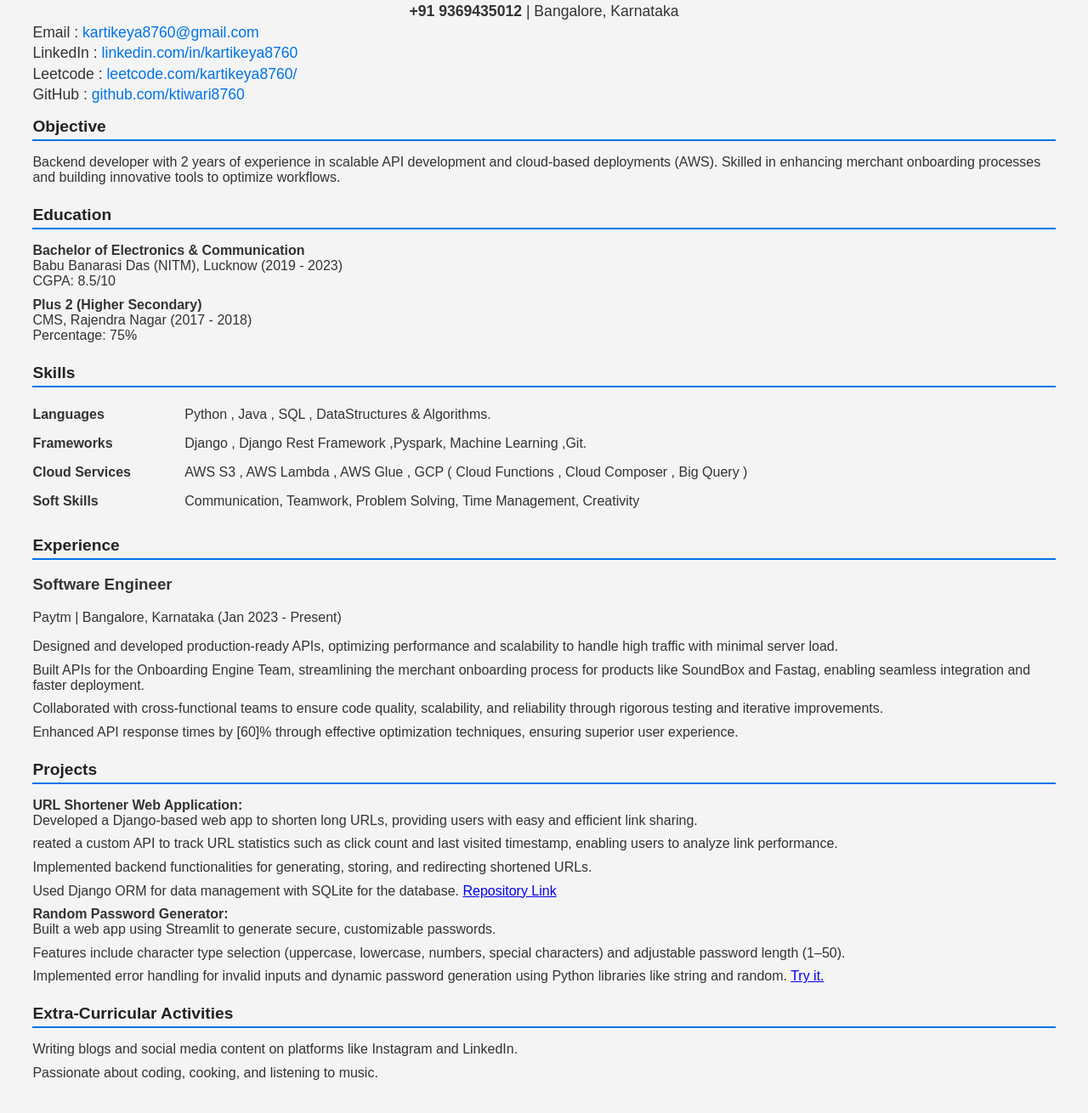
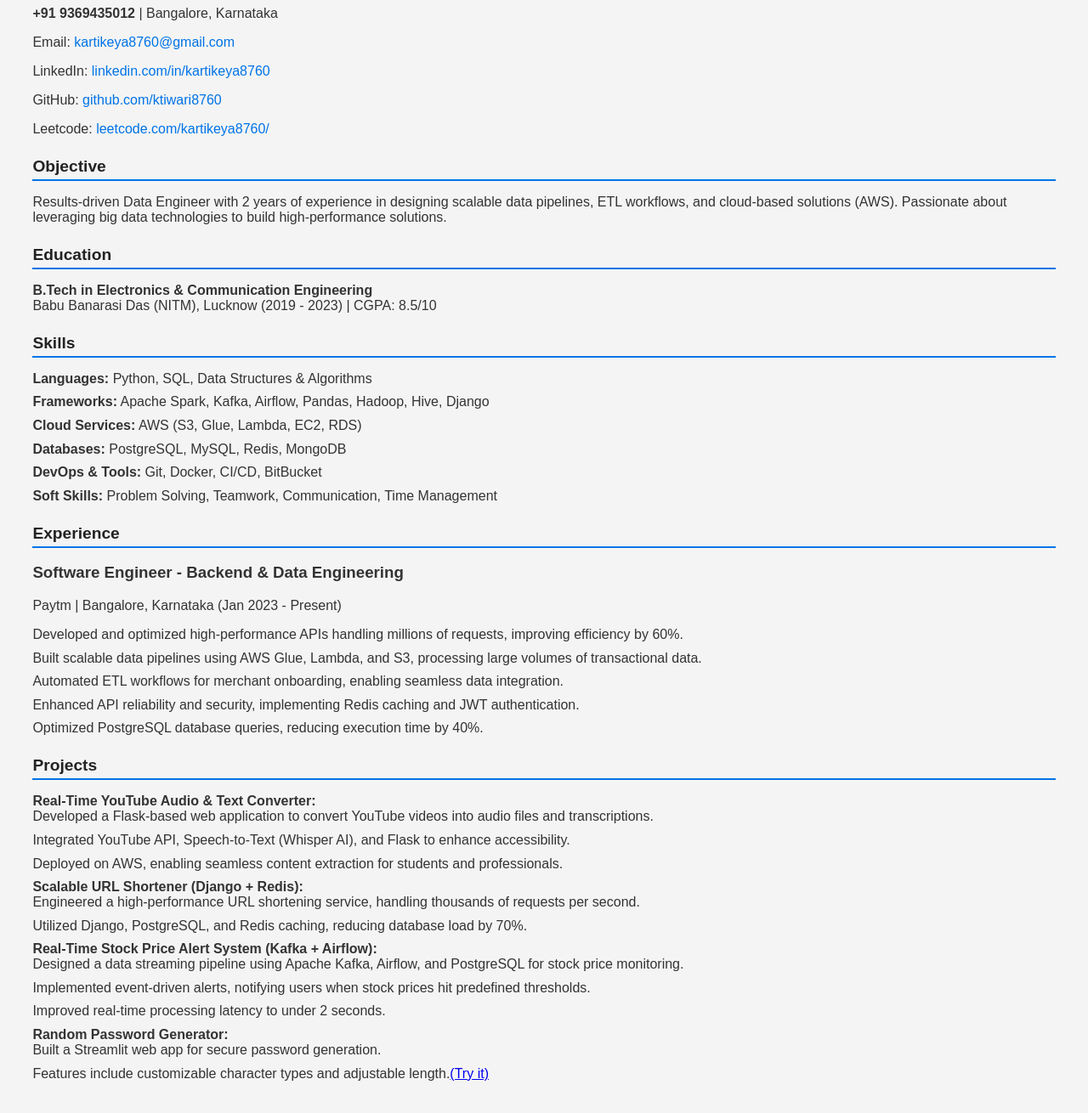
Before and after one commit to ktiwari8760/kartikeya-tiwari, a plain HTML site: page index.html in a window 1280 px wide. Shown: the part 92-1402 px from the top of the page at 85% size. Drawn offline with Linux system fonts and the light colour scheme.

Commit message:
Adding the Data Engineering Resume

```diff
--- a/index.html
+++ b/index.html
@@ -3,8 +3,8 @@
 <head>
     <meta charset="UTF-8">
     <meta name="viewport" content="width=device-width, initial-scale=1.0">
-    <meta name="description" content="Resume of Kartikeya Tiwari, Software Engineer with experience in Software Development and Testing at Paytm.">
-    <title>Resume - Kartikeya Tiwari</title>
+    <meta name="description" content="Portfolio of Kartikeya Tiwari, Software Engineer specialized in Backend and Data Engineering.">
+    <title>Portfolio - Kartikeya Tiwari</title>
     <style>
         body {
             font-family: Arial, sans-serif;
@@ -38,15 +38,6 @@
         ul li {
             margin-bottom: 0.6em;
         }
-        table {
-            width: 100%;
-            border-collapse: collapse;
-            margin-bottom: 1em;
-        }
-        table td {
-            vertical-align: top;
-            padding: 0.5em 0;
-        }
         .contact-info a {
             text-decoration: none;
             color: #0073e6;
@@ -54,113 +45,87 @@
         .contact-info a:hover {
             text-decoration: underline;
         }
-        .center-text {
-            text-align: center;
-        }
-        .contact-info p {
-            margin: 0.2em 0;
-            font-size: 1.1em;
-        }
-        .contact-info {
-            margin-bottom: 1em;
-        }
     </style>
 </head>
 <body>
     <header>
         <h1>Kartikeya Tiwari</h1>
-        <div class="section contact-info" aria-label="Contact Information">
-            <p class="center-text"><strong>+91 9369435012</strong> | Bangalore, Karnataka</p>
-            <p>Email : <a href="mailto:kartikeya8760@gmail.com">kartikeya8760@gmail.com</a></p>
-            <p>LinkedIn : <a href="https://www.linkedin.com/in/kartikeya8760/" target="_blank">linkedin.com/in/kartikeya8760</a></p>
-            <p>Leetcode : <a href="https://leetcode.com/u/kartikeya8760/">leetcode.com/kartikeya8760/</a></p>
-            <p>GitHub : <a href="https://github.com/ktiwari8760">github.com/ktiwari8760</a> </p>
+        <div class="section contact-info">
+            <p><strong>+91 9369435012</strong> | Bangalore, Karnataka</p>
+            <p>Email: <a href="mailto:kartikeya8760@gmail.com">kartikeya8760@gmail.com</a></p>
+            <p>LinkedIn: <a href="https://www.linkedin.com/in/kartikeya8760/" target="_blank">linkedin.com/in/kartikeya8760</a></p>
+            <p>GitHub: <a href="https://github.com/ktiwari8760">github.com/ktiwari8760</a></p>
+            <p>Leetcode: <a href="https://leetcode.com/u/kartikeya8760/">leetcode.com/kartikeya8760/</a></p>
         </div>
     </header>
 
     <main>
         <section class="section">
             <h2 class="section-title">Objective</h2>
-            <p>Backend developer with 2 years of experience in scalable API development and cloud-based deployments (AWS). Skilled in enhancing merchant onboarding processes and building innovative tools to optimize workflows.</p>
+            <p>Results-driven Data Engineer with 2 years of experience in designing scalable data pipelines, ETL workflows, and cloud-based solutions (AWS). Passionate about leveraging big data technologies to build high-performance solutions.</p>
         </section>
 
         <section class="section">
             <h2 class="section-title">Education</h2>
             <ul>
-                <li>
-                    <strong>Bachelor of Electronics & Communication</strong><br>
-                    Babu Banarasi Das (NITM), Lucknow (2019 - 2023)<br>
-                    <span>CGPA: 8.5/10</span>
-                </li>
-                <li>
-                    <strong>Plus 2 (Higher Secondary)</strong><br>
-                    CMS, Rajendra Nagar (2017 - 2018)<br>
-                    <span>Percentage: 75%</span>
-                </li>
+                <li><strong>B.Tech in Electronics & Communication Engineering</strong><br>Babu Banarasi Das (NITM), Lucknow (2019 - 2023) | CGPA: 8.5/10</li>
             </ul>
         </section>
 
-
         <section class="section">
             <h2 class="section-title">Skills</h2>
-            <table>
-                <tr>
-                    <td><strong>Languages</strong></td>
-                    <td>Python , Java , SQL , DataStructures & Algorithms.</td>
-                </tr>
-                <tr>
-                    <td><strong>Frameworks</strong></td>
-                    <td>Django , Django Rest Framework ,Pyspark, Machine Learning ,Git.</td>
-                </tr>
-                <tr>
-                    <td><strong>Cloud Services</strong></td>
-                    <td>AWS S3 , AWS Lambda , AWS Glue , GCP ( Cloud Functions , Cloud Composer , Big Query )</td>
-                </tr>
-                <tr>
-                    <td><strong>Soft Skills</strong></td>
-                    <td>Communication, Teamwork, Problem Solving, Time Management, Creativity</td>
-                </tr>
-            </table>
+            <ul>
+                <li><strong>Languages:</strong> Python, SQL, Data Structures & Algorithms</li>
+                <li><strong>Frameworks:</strong> Apache Spark, Kafka, Airflow, Pandas, Hadoop, Hive, Django</li>
+                <li><strong>Cloud Services:</strong> AWS (S3, Glue, Lambda, EC2, RDS)</li>
+                <li><strong>Databases:</strong> PostgreSQL, MySQL, Redis, MongoDB</li>
+                <li><strong>DevOps & Tools:</strong> Git, Docker, CI/CD, BitBucket</li>
+                <li><strong>Soft Skills:</strong> Problem Solving, Teamwork, Communication, Time Management</li>
+            </ul>
         </section>
 
         <section class="section">
             <h2 class="section-title">Experience</h2>
-            <h3>Software Engineer</h3>
+            <h3>Software Engineer - Backend & Data Engineering</h3>
             <p>Paytm | Bangalore, Karnataka (Jan 2023 - Present)</p>
             <ul>
-                <li>Designed and developed production-ready APIs, optimizing performance and scalability to handle high traffic with minimal server load.</li>
-                <li>Built APIs for the Onboarding Engine Team, streamlining the merchant onboarding process for products like SoundBox and Fastag, enabling seamless integration and faster deployment.</li>
-                <li>Collaborated with cross-functional teams to ensure code quality, scalability, and reliability through rigorous testing and iterative improvements.</li>
-                <li>Enhanced API response times by [60]% through effective optimization techniques, ensuring superior user experience.</li>
+                <li>Developed and optimized high-performance APIs handling millions of requests, improving efficiency by 60%.</li>
+                <li>Built scalable data pipelines using AWS Glue, Lambda, and S3, processing large volumes of transactional data.</li>
+                <li>Automated ETL workflows for merchant onboarding, enabling seamless data integration.</li>
+                <li>Enhanced API reliability and security, implementing Redis caching and JWT authentication.</li>
+                <li>Optimized PostgreSQL database queries, reducing execution time by 40%.</li>
             </ul>
         </section>
-
 
         <section class="section">
             <h2 class="section-title">Projects</h2>
             <ul>
-                <li><strong>URL Shortener Web Application:</strong>
+                <li><strong>Real-Time YouTube Audio & Text Converter:</strong>
                 <ul>
-                    <li>Developed a Django-based web app to shorten long URLs, providing users with easy and efficient link sharing.</li>
-                    <li>reated a custom API to track URL statistics such as click count and last visited timestamp, enabling users to analyze link performance.</li>
-                    <li>Implemented backend functionalities for generating, storing, and redirecting shortened URLs.</li>
-                    <li>Used Django ORM for data management with SQLite for the database. <a href="https://github.com/ktiwari8760/url-shortner">Repository Link</a></li>
-                </ul>
-                <li><strong>Random Password Generator:</strong>
-                <ul>
-                    <li>Built a web app using Streamlit to generate secure, customizable passwords.</li>
-                    <li>Features include character type selection (uppercase, lowercase, numbers, special characters) and adjustable password length (1–50).</li>
-                    <li>Implemented error handling for invalid inputs and dynamic password generation using Python libraries like string and random. <a href="https://random-password-generator-stream.streamlit.app/">Try it.</a></li>
+                    <li>Developed a Flask-based web application to convert YouTube videos into audio files and transcriptions.</li>
+                    <li>Integrated YouTube API, Speech-to-Text (Whisper AI), and Flask to enhance accessibility.</li>
+                    <li>Deployed on AWS, enabling seamless content extraction for students and professionals.</li>
                 </ul>
                 </li>
-            </ul>
-        </section>
-
-        <section class="section">
-            <h2 class="section-title">Extra-Curricular Activities</h2>
-            <ul>
-                <li>Writing blogs and social media content on platforms like Instagram and LinkedIn.</li>
-                <li>Passionate about coding, cooking, and listening to music.</li>
+                <li><strong>Scalable URL Shortener (Django + Redis):</strong>
+                <ul>
+                    <li>Engineered a high-performance URL shortening service, handling thousands of requests per second.</li>
+                    <li>Utilized Django, PostgreSQL, and Redis caching, reducing database load by 70%.</li>
+                </ul>
+                </li>
+                <li><strong>Real-Time Stock Price Alert System (Kafka + Airflow):</strong>
+                <ul>
+                    <li>Designed a data streaming pipeline using Apache Kafka, Airflow, and PostgreSQL for stock price monitoring.</li>
+                    <li>Implemented event-driven alerts, notifying users when stock prices hit predefined thresholds.</li>
+                    <li>Improved real-time processing latency to under 2 seconds.</li>
+                </ul>
+                </li>
+                <li><strong>Random Password Generator:</strong>
+                    <ul>
+                        <li>Built a Streamlit web app for secure password generation.</li>
+                        <li>Features include customizable character types and adjustable length.<a href="https://random-password-generator-stream.streamlit.app/">(Try it)</a></li>
+                    </ul>
+                </li>
             </ul>
         </section>
     </main>
```
